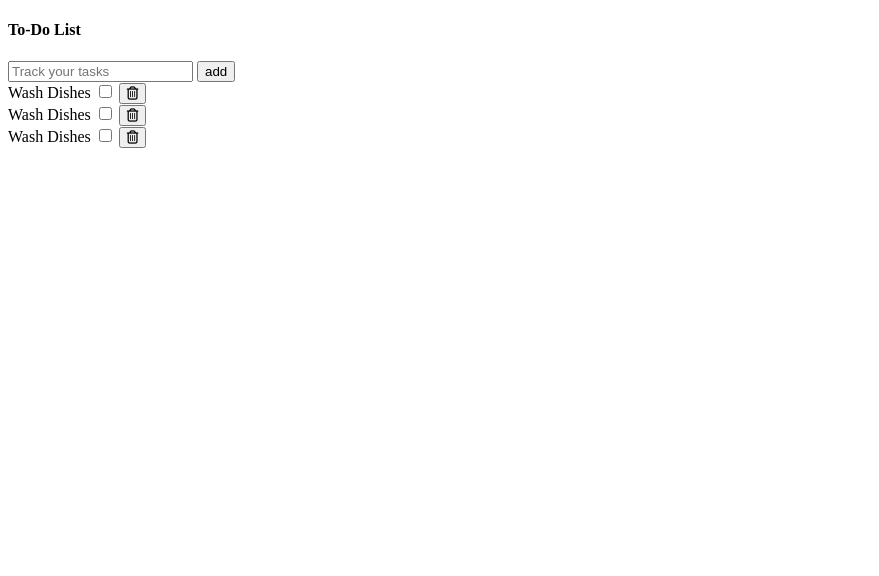
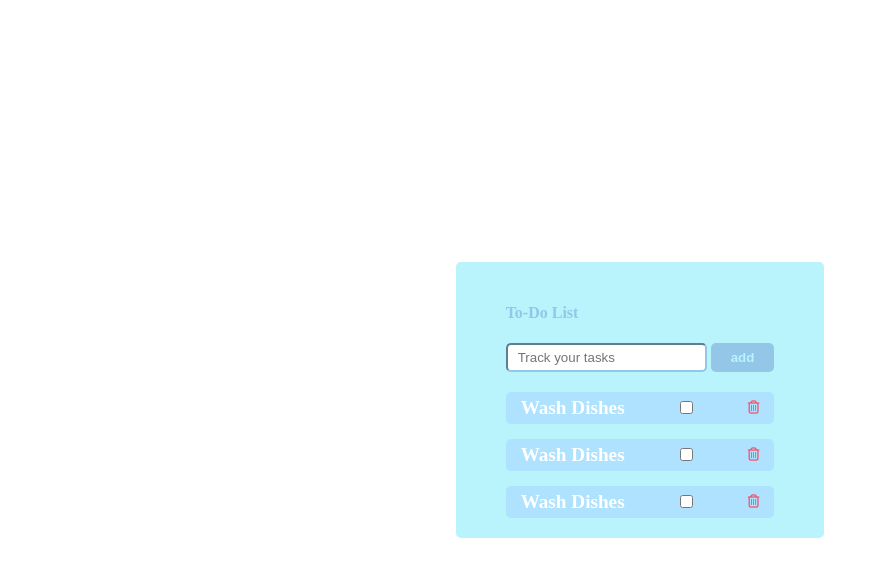
Before and after one commit to eliasndegwa/event-listeners-assignment, a plain HTML site: page index.html in a window 1280 px wide. Shown: the whole page, without its empty margins (0-879 px from the left). Drawn offline with Linux system fonts and the light colour scheme.

Commit message:
complete css styling

```diff
--- a/index.html
+++ b/index.html
@@ -9,7 +9,7 @@
     <link rel="stylesheet" href="https://cdnjs.cloudflare.com/ajax/libs/font-awesome/6.4.0/css/all.min.css" integrity="sha512-iecdLmaskl7CVkqkXNQ/ZH/XLlvWZOJyj7Yy7tcenmpD1ypASozpmT/E0iPtmFIB46ZmdtAc9eNBvH0H/ZpiBw==" crossorigin="anonymous" referrerpolicy="no-referrer" />
 </head>
 <body>
-    <div class="continer">
+    <div class="container">
 
         <h4>To-Do List</h4>
 
--- a/style.css
+++ b/style.css
@@ -0,0 +1,87 @@
+body{
+      margin: 0;
+      padding: 0;
+      box-sizing: border-box;
+      height: 100vh;
+
+      display: flex;
+      align-items: center;
+      justify-content: center;
+}
+
+.container{
+      background-color: #B9F3FC;
+      padding: 20px 50px;
+      border-radius: 5px;
+      color: #93C6E7;
+}
+
+form{
+      display: flex;
+      align-items: center;
+      justify-content: space-between;
+}
+
+input{
+      border-color: #93C6E7;
+      padding: 5px 10px;
+      border-radius: 5px;
+      outline: #93C6E7;
+}
+
+.form button{
+      padding: 7px 20px;
+      outline: none;
+      border: none;
+      color: #B9F3FC;
+      font-weight: 600;
+      background-color: #93C6E7;
+      border-radius: 5px;
+      transition: .2s ease-in;
+}
+button:hover{
+      cursor: pointer;
+}
+button:active{
+      opacity: .7;
+}
+
+.todos{
+      margin-top: 20px;
+      display: flex;
+      flex-direction: column;
+      align-items: center;
+      justify-content: center;
+      gap: 15px;
+      width: 100%;
+}
+
+.todo{
+      box-sizing: border-box;
+      display: flex;
+      align-items: center;
+      justify-content: space-between;
+      width: 100%;
+      background-color: #AEE2FF;
+      padding: 5px 15px;
+      border-radius: 5px;
+      font-weight: 600;
+      font-size: 1.2rem;
+}
+
+
+.todo span{
+      color: white;
+}
+
+.todo button{
+      padding: 0;
+      margin: 0;
+      border: none;
+      outline: none;
+      background-color: #AEE2FF;
+}
+
+.todo i{
+      color: #f55069;
+}
```
